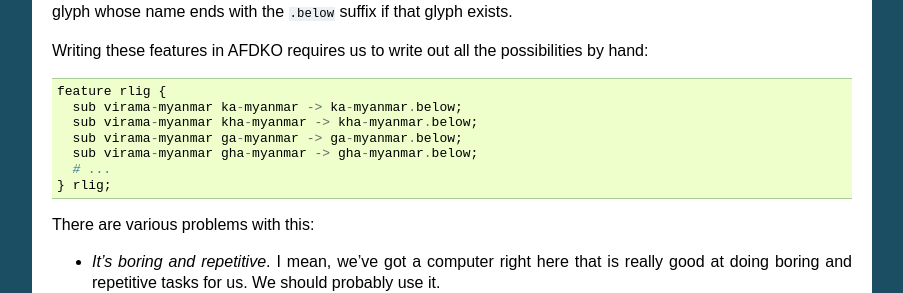
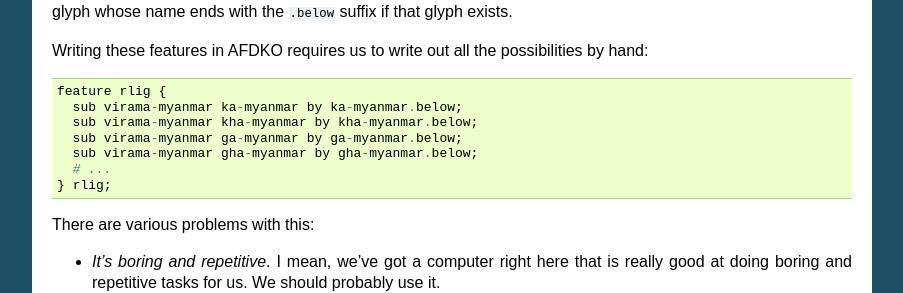
Before and after one commit to googlefonts/fez, a Sphinx documentation site: the page built from docs/getting-started.rst, in a window 1280 px wide and 900 px high, scrolled down 1891 px. Shown: the part 160-453 px from the top of the window, without its empty margins (198-1101 px from the left). Built offline with Sphinx 7.4.7, drawn with Linux system fonts in a browser that asks for light colours.

```diff
--- a/docs/getting-started.rst
+++ b/docs/getting-started.rst
@@ -125,10 +125,10 @@ Writing these features in AFDKO requires us to write out all the possibilities
 by hand::
 
   feature rlig {
-    sub virama-myanmar ka-myanmar -> ka-myanmar.below;
-    sub virama-myanmar kha-myanmar -> kha-myanmar.below;
-    sub virama-myanmar ga-myanmar -> ga-myanmar.below;
-    sub virama-myanmar gha-myanmar -> gha-myanmar.below;
+    sub virama-myanmar ka-myanmar by ka-myanmar.below;
+    sub virama-myanmar kha-myanmar by kha-myanmar.below;
+    sub virama-myanmar ga-myanmar by ga-myanmar.below;
+    sub virama-myanmar gha-myanmar by gha-myanmar.below;
     # ...
   } rlig;
 
--- a/docs/syntax.rst
+++ b/docs/syntax.rst
@@ -42,7 +42,7 @@ a synthetic class) will be unfamiliar. Here's an AFDKO translation::
   @comma = [uni060C uni061B];
 
   feature ss08 {
-    sub @comma -> [uni060C.alt uni061B.alt];
+    sub @comma by [uni060C.alt uni061B.alt];
   } ss08;
 
 
```
